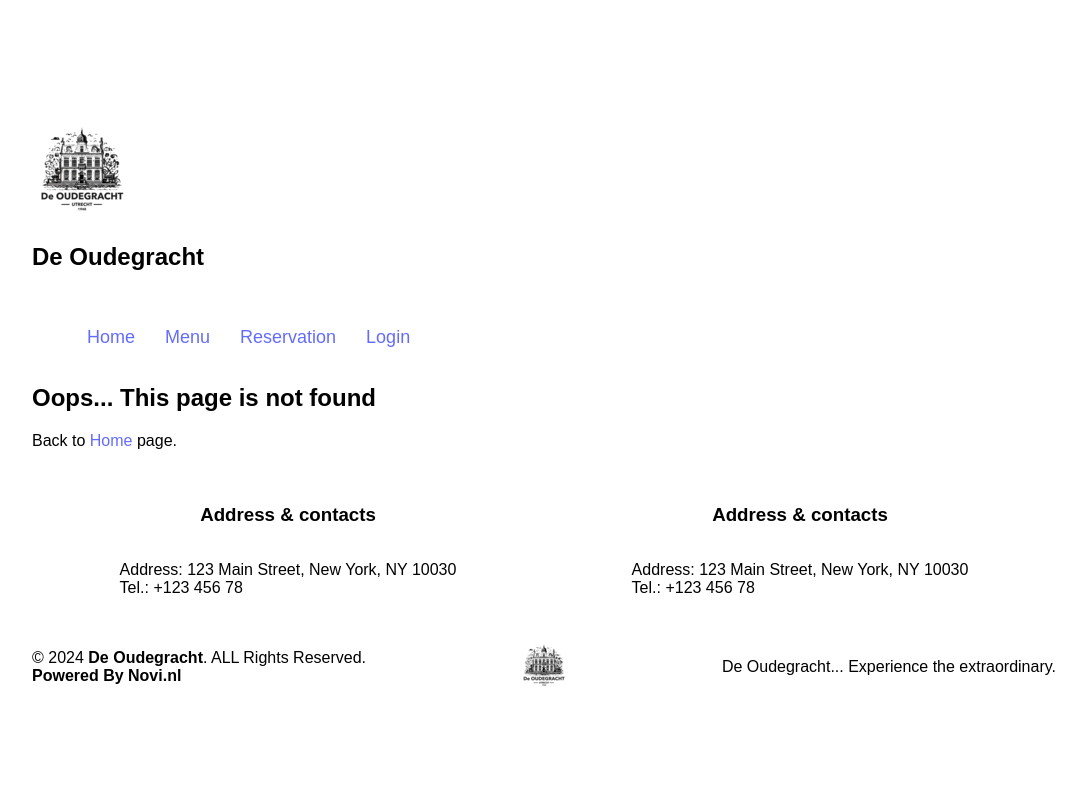
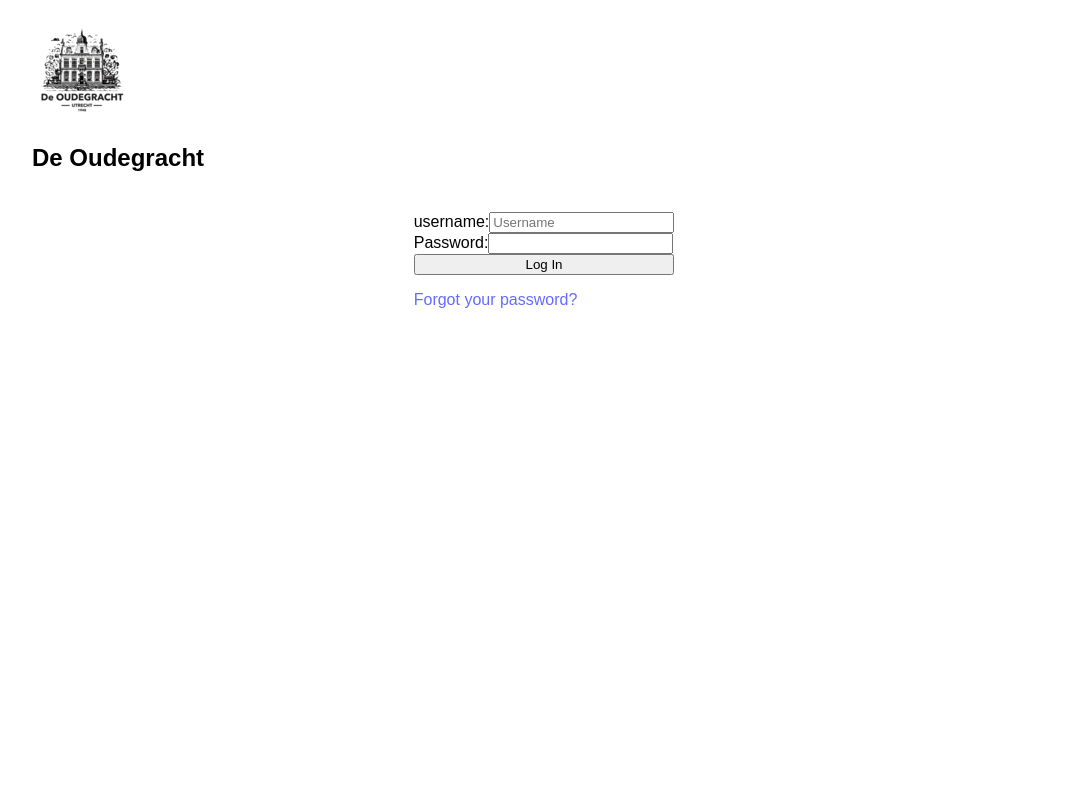
Before and after one commit to saraelbana/frontend-de-oudegracht, a React (Vite) app: page /portal-login in a window 1280 px wide. Shown: the top 800 px of the page, without its empty margins (96-1180 px from the left). Built offline with nearby package versions, Linux system fonts and the light colour scheme.

Commit message:
changing password field type from text to password

```diff
--- a/src/App.jsx
+++ b/src/App.jsx
@@ -5,7 +5,6 @@
 import MainHeader from "./components/mainHeader/MainHeader.jsx";
 import RestPortalLogin from "./pages/staffPortal/restPortalLogin/RestPortalLogin.jsx";
 import EmployeeMain from "./pages/staffPortal/employeeMain/EmployeeMain.jsx";
-import React from "react";
 import NotFound from "./pages/notFound/NotFound.jsx";
 
 function App() {
@@ -15,7 +14,7 @@
             <Routes>
                 <Route path="/*" element={<Home/>}/>
                 {/*this is the correct path*/}
-                <Route path="/rest-login" element={<RestPortalLogin/>}/>
+                <Route path="/portal-login" element={<RestPortalLogin/>}/>
                 {/*although let's navigate to this so that we can implement later the securely authentic authorised user login module*/}
                 <Route path="/portal" element={<EmployeeMain/>}/>
                 <Route path="*" element={<NotFound/>}/>
--- a/src/components/loginForm/LoginForm.jsx
+++ b/src/components/loginForm/LoginForm.jsx
@@ -7,11 +7,12 @@
         <form className="login-form">
             <label htmlFor="username-field" id="username-label">
                 username:
-                <input type='text' id="username-field"/>
+                <input type='text' id="username-field"  name="username" placeholder = "Username"  />
+                {/*onChange={( e : ChangeEvent<HTMLInputElement>) => console.log(e.target.value)}*/}
             </label>
             <label htmlFor="password-field" id="password-label">
                 Password:
-                <input type='text' id="password-field"/>
+                <input type='password' id="password-field"/>
             </label>
             <Button buttonName = "Log In"/>
             <p>
```
